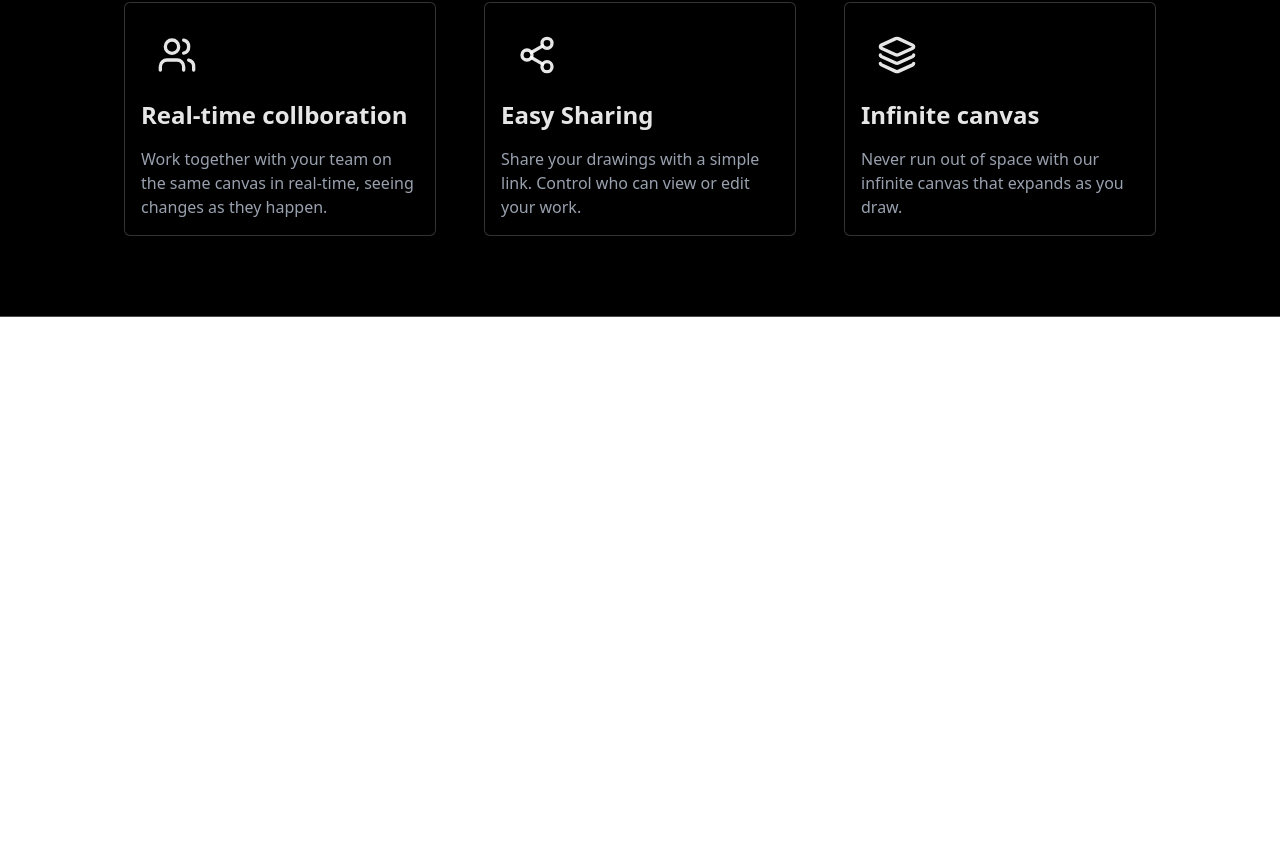
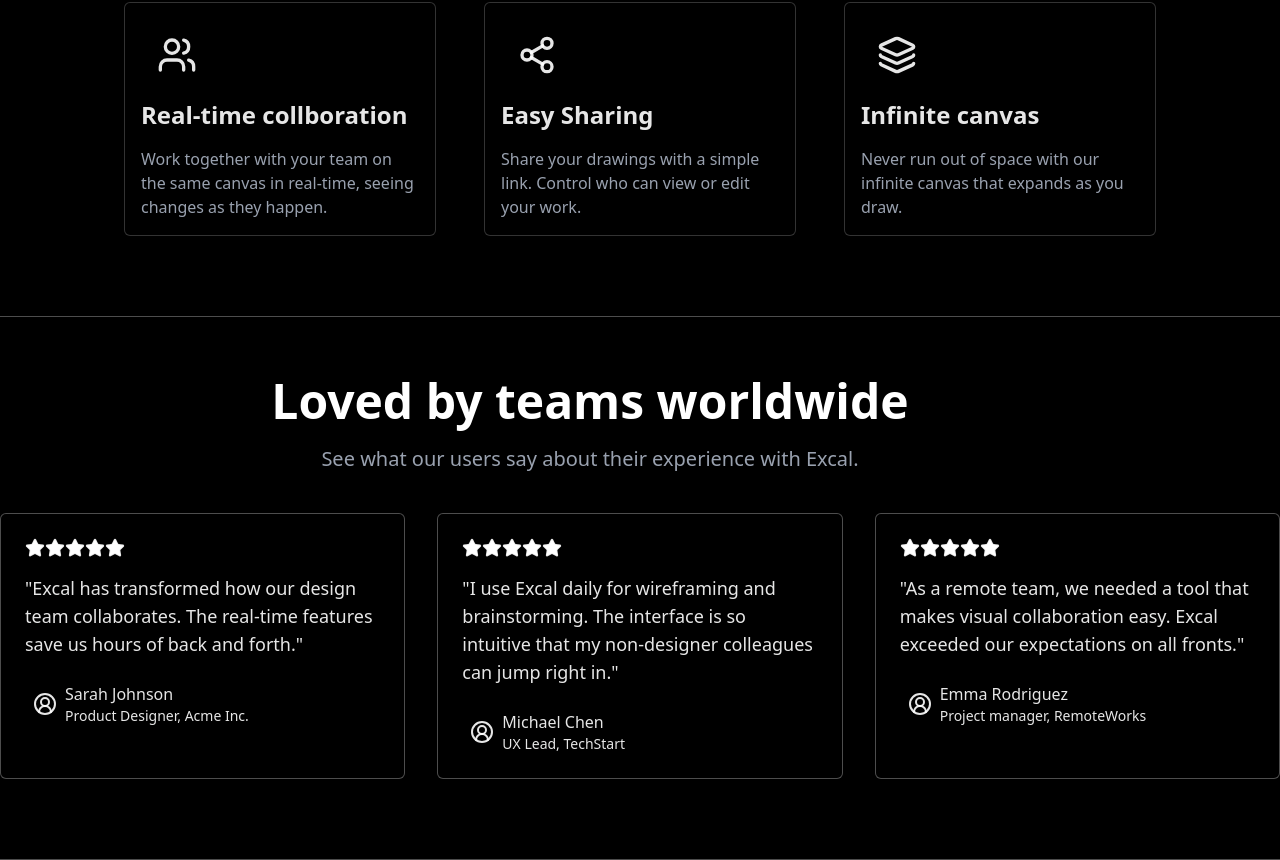
Before and after one commit to Aaidt/excal, a Next.js app in the folder apps/excal-frontend/: page / in a window 1280 px wide. Shown: the part 793-1653 px from the top of the page. Before the commit the page ends 1110 px from the top, so only its background shows below. Built offline with nearby package versions, Linux system fonts and the light colour scheme.

Commit message:
testimonial section done.

```diff
--- a/apps/excal-frontend/app/page.tsx
+++ b/apps/excal-frontend/app/page.tsx
@@ -2,7 +2,7 @@
 
 import Link from "next/link"
 import Image from "next/image"
-import { ArrowRight, Share2, Users, Download, Layers } from 'lucide-react'
+import { ArrowRight, Share2, Users, Download, Layers, Star, CircleUserRound } from 'lucide-react'
 import { motion } from "framer-motion"
 
 export default function Home() {
@@ -21,6 +21,24 @@
       icon: <Layers className="h-10 w-10" />,
       title: "Infinite canvas",
       description: "Never run out of space with our infinite canvas that expands as you draw.",
+    }
+  ]
+
+  const testimonial = [
+    {
+      quote: "Excal has transformed how our design team collaborates. The real-time features save us hours of back and forth.",
+      author: "Sarah Johnson",
+      role: "Product Designer, Acme Inc."
+    },
+    {
+      quote: "I use Excal daily for wireframing and brainstorming. The interface is so intuitive that my non-designer colleagues can jump right in.",
+      author: "Michael Chen",
+      role: "UX Lead, TechStart"
+    },
+    {
+      quote: "As a remote team, we needed a tool that makes visual collaboration easy. Excal exceeded our expectations on all fronts.",
+      author: "Emma Rodriguez",
+      role: "Project manager, RemoteWorks"
     }
   ]
 
@@ -112,6 +130,42 @@
       </div>
 
 
+      <div className="pt-15 pb-20 border-b border-white/30 ">
+        <h1 className="flex justify-center mr-25 text-5xl font-bold pb-5">Loved by teams worldwide</h1>
+        <p className="flex justify-center mr-25 text-xl text-gray-400 ">See what our users say about their experience with Excal.</p>
+
+        <div className="flex justify-center pt-10 gap-8">
+          {testimonial.map((testimonial, index) => (
+            <motion.div
+              key={index}
+              initial={{ opacity: 0, y: 20 }}
+              whileInView={{ opacity: 1, y: 0 }}
+              viewport={{ once: true }}
+              transition={{ duration: 0.4, delay: index * 0.2 }}
+              className="bg-black border border-white/30 text-white/90 p-6 w-102 rounded-md transition-all duration-200 hover:-translate-y-1 hover:shadow-lg hover:shadow-white/10"
+            >
+              <div className="flex">
+                {[...Array(5)].map((_, i) => (
+                  <Star key={i} className="h-5 w-5 fill-white mb-4" />
+                ))}
+              </div>
+              <div className="text-lg pb-6">"{testimonial.quote}"</div>
+              <div className="text-md flex items-center">
+                <CircleUserRound className="m-2" />
+                <div className="flex flex-col">
+                  {testimonial.author}
+                  <div className="text-sm font-thin">{testimonial.role}</div>
+                </div>
+              </div>
+
+            </motion.div>
+          ))}
+        </div>
+
+      </div>
+
+
+
     </div>
   );
 }
```
